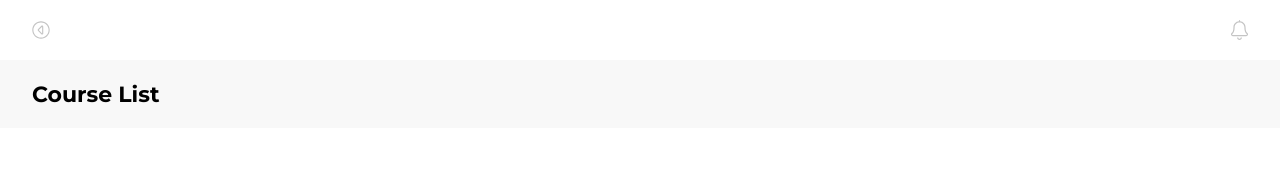
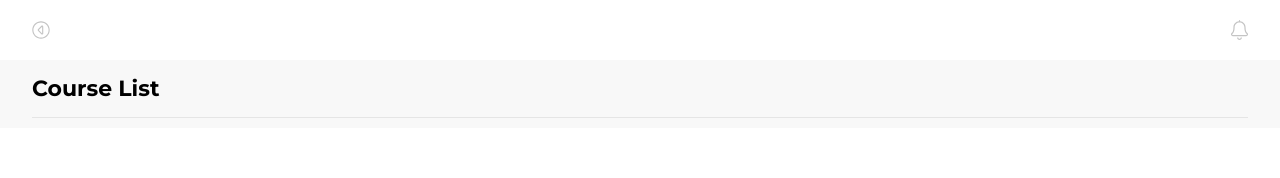
Before and after one commit to kadiraydinli/simple-student-manage-panel, a Next.js app: page /course in a window 1280 px wide. Shown: the top 178 px of the page. Built offline with nearby package versions, Linux system fonts and the light colour scheme.

Commit message:
add divider to PageHeader

```diff
--- a/components/PageHeader.tsx
+++ b/components/PageHeader.tsx
@@ -15,7 +15,8 @@ const PageHeader: React.FC<PageHeaderProps> = ({
 	buttonProps,
 }) => {
 	return (
-		<div className="h-[68px] px-8 py-3 flex flex-row items-center justify-between">
+		<div className="h-[68px] px-8 pt-3">
+			<div className="flex flex-row w-full items-center justify-between pb-3">
 				<h1 className="flex-1 text-[22px] font-bold text-black">{title}</h1>
 				{(searchInputProps || buttonProps) && (
 					<div className="gap-6 flex flex-auto flex-row items-center justify-end">
@@ -28,6 +29,9 @@ const PageHeader: React.FC<PageHeaderProps> = ({
 					</div>
 				)}
 			</div>
+
+			<hr className="border-[--border]" />
+		</div>
 	);
 };
 
```
Lines whose indentation alone changed are shown as unchanged.
